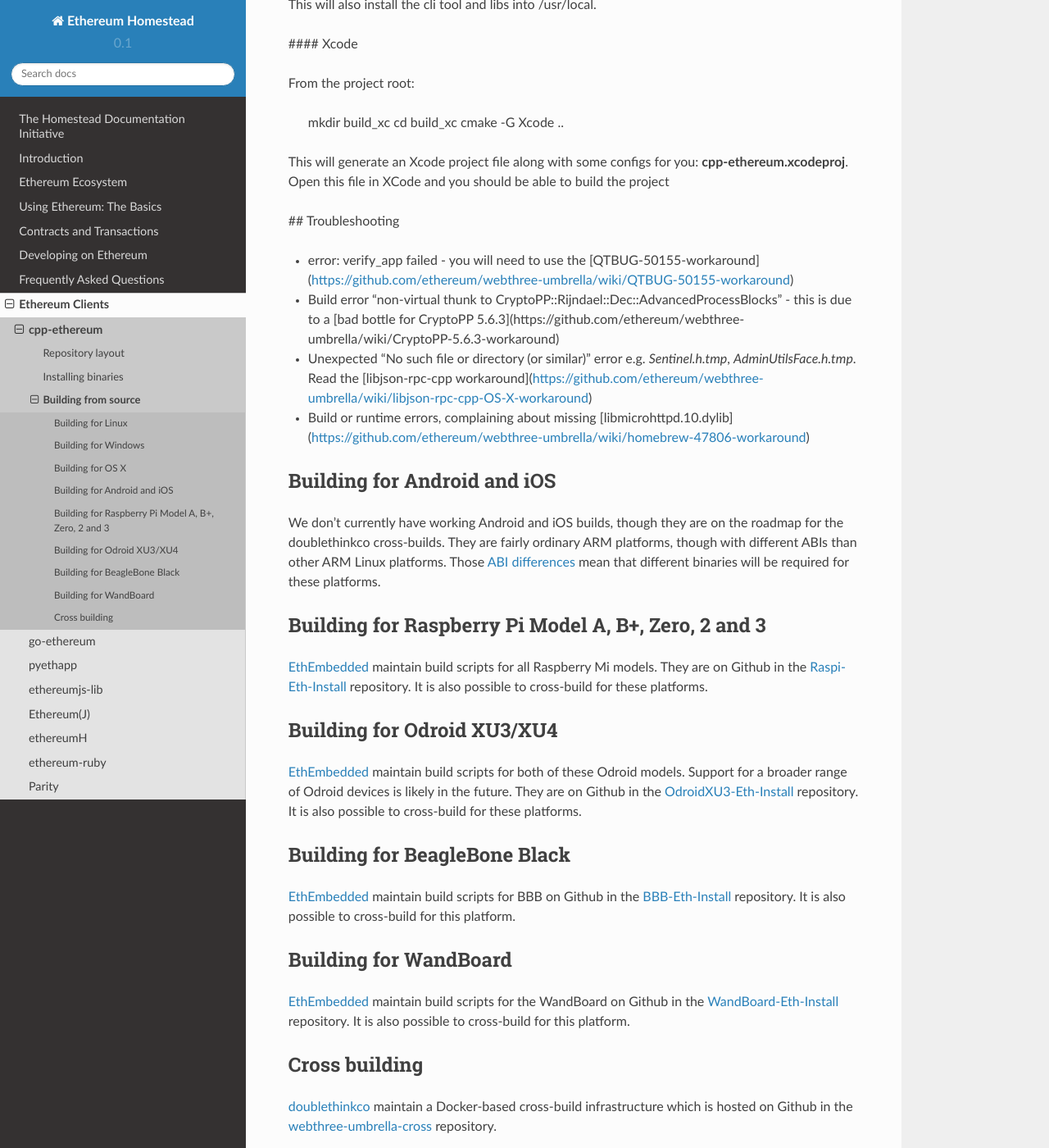
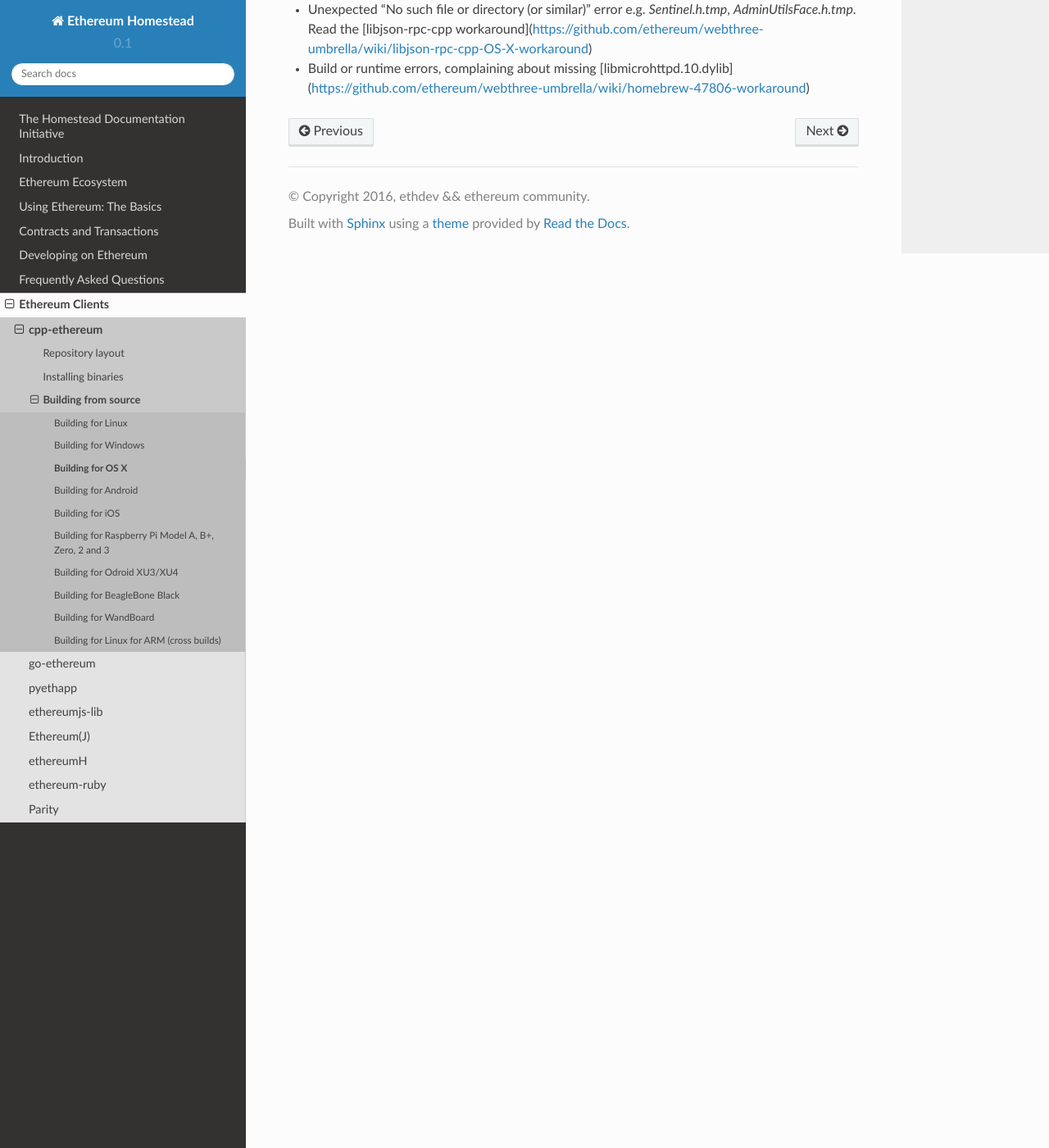
Before and after one commit to ethereum/homestead-guide, a Sphinx documentation site: the page built from source/ethereum-clients/cpp-ethereum/building-from-source/osx.rst, in a window 1280 px wide and 1400 px high, scrolled down 2763 px. Shown: the whole window at 82% size. Built offline with Sphinx 7.4.7 and the Read the Docs theme 2.0.0, drawn with Linux system fonts in a browser that asks for light colours; some of the changed text lies outside the part shown.

Commit message:
Split the building from source instructions for cpp-ethereum out into individual files per platform.

```diff
--- a/source/ethereum-clients/cpp-ethereum/building-from-source.rst
+++ b/source/ethereum-clients/cpp-ethereum/building-from-source/osx.rst
@@ -1,32 +1,3 @@
-
-Building from source
-================================================================================
-
-The cpp-ethereum codebase is written in
-`Modern C++ style <https://msdn.microsoft.com/en-CA/library/hh279654.aspx>`_,
-split across a (probably unnecessarily) large number of libraries and
-applications.   The libraries are dynamically linked (DLLs or SOs), although
-we `plan to support static linkage
-<https://github.com/ethereum/webthree-umbrella/issues/337>`_ soon too.
-
-To get the source code on your machine, the simplest approach is to clone the
-whole `webthree-umbrella <http://github.com/ethereum/webthree-umbrella>`_
-repository (or your fork of it) from Github, with recursive cloning
-enabled, like so: ::
-
-    git clone --recursive https://github.com/ethereum/webthree-umbrella.git
-
-This repository gathers all of the C++ codebase under a single folder using
-`git sub-modules <https://git-scm.com/book/en/v2/Git-Tools-Submodules>`_.
-
-
-
-Building for Linux
---------------------------------------------------------------------------------
-
-Building for Windows
---------------------------------------------------------------------------------
-
 
 Building for OS X
 --------------------------------------------------------------------------------
@@ -157,70 +128,3 @@
 * Build error "non-virtual thunk to CryptoPP::Rijndael::Dec::AdvancedProcessBlocks" - this is due to a [bad bottle for CryptoPP 5.6.3](https://github.com/ethereum/webthree-umbrella/wiki/CryptoPP-5.6.3-workaround)
 * Unexpected "No such file or directory (or similar)" error e.g. `Sentinel.h.tmp`, `AdminUtilsFace.h.tmp`. Read the [libjson-rpc-cpp workaround](https://github.com/ethereum/webthree-umbrella/wiki/libjson-rpc-cpp-OS-X-workaround)
 * Build or runtime errors, complaining about missing [libmicrohttpd.10.dylib](https://github.com/ethereum/webthree-umbrella/wiki/homebrew-47806-workaround)
-
-Building for Android and iOS
---------------------------------------------------------------------------------
-
-We don't currently have working Android and iOS builds, though they are on the
-roadmap for the doublethinkco cross-builds.  They are fairly ordinary ARM
-platforms, though with different ABIs than other ARM Linux platforms.   Those
-`ABI differences <http://doublethink.co/2015/12/31/a-tale-of-two-abis/>`_ mean
-that different binaries will be required for these platforms.
-
-Building for Raspberry Pi Model A, B+, Zero, 2 and 3
---------------------------------------------------------------------------------
-`EthEmbedded <http://EthEmbedded.com>`_
-maintain build scripts for all Raspberry Mi models.
-They are on Github in the
-`Raspi-Eth-Install <https://github.com/EthEmbedded/Raspi-Eth-Install>`_ repository.
-It is also possible to cross-build for these platforms.
-
-Building for Odroid XU3/XU4
---------------------------------------------------------------------------------
-`EthEmbedded <http://EthEmbedded.com>`_
-maintain build scripts for both of these Odroid models.  Support
-for a broader range of Odroid devices is likely in the future.
-They are on Github in the
-`OdroidXU3-Eth-Install <https://github.com/EthEmbedded/OdroidXU3-Eth-Install>`_ repository.
-It is also possible to cross-build for these platforms.
-
-Building for BeagleBone Black
---------------------------------------------------------------------------------
-`EthEmbedded <http://EthEmbedded.com>`_
-maintain build scripts for BBB on Github in the
-`BBB-Eth-Install <https://github.com/EthEmbedded/BBB-Eth-Install>`_ repository.
-It is also possible to cross-build for this platform.
-
-Building for WandBoard
---------------------------------------------------------------------------------
-`EthEmbedded <http://EthEmbedded.com>`_
-maintain build scripts for the WandBoard on Github in the
-`WandBoard-Eth-Install <https://github.com/EthEmbedded/WandBoard-Eth-Install>`_ repository.
-It is also possible to cross-build for this platform.
-
-Cross building
---------------------------------------------------------------------------------
-`doublethinkco <http://doublethink.co>`_
-maintain a Docker-based cross-build infrastructure which is
-hosted on Github in the
-`webthree-umbrella-cross
-<http://github.com/doublethinkco/webthree-umbrella-cross>`_
-repository.
-
-At the time of writing, these cross-built binaries have been successfully used
-on the following devices:
-
-- Jolla Phone (Sailfish OS)
-- Nexus 5 (Sailfish OS)
-- Meizu MX4 Ubuntu Edition (Ubuntu Phone)
-- Raspberry Pi Model B+, Rpi2 (Raspbian)
-- Odroid XU3 (Ubuntu MATE)
-- BeagleBone Black (Debian)
-- Wandboard Quad (Debian)
-- C.H.I.P. (Debian)
-
-Still TODO:
-
-- Tizen
-- Android
-- iOS
--- /dev/null
+++ b/source/ethereum-clients/cpp-ethereum/building-from-source/windows.rst
@@ -0,0 +1,3 @@
+
+Building for Windows
+--------------------------------------------------------------------------------
--- a/source/ethereum-clients/cpp-ethereum/index.rst
+++ b/source/ethereum-clients/cpp-ethereum/index.rst
@@ -7,4 +7,4 @@
 
    repository-layout.rst
    installing-binaries/index.rst
-   building-from-source.rst
+   building-from-source/index.rst
--- a/source/ethereum-clients/cpp-ethereum/installing-binaries/linux-cross-builds.rst
+++ b/source/ethereum-clients/cpp-ethereum/installing-binaries/linux-cross-builds.rst
@@ -1,5 +1,5 @@
 
-Cross-builds for ARM Linux.  Mobile, wearables, SBCs.
+ARM Linux cross-builds for mobile, wearables, SBCs
 --------------------------------------------------------------------------------
 
 `Bob Summerwill <http://bobsummerwill.com>`_, of
@@ -17,7 +17,6 @@
 <https://github.com/doublethinkco/webthree-umbrella-cross>`_
 for a full matrix of platforms and known status.
 
-
 Here are the cross-build binaries from doublethinkco:
 `RELEASED – Cross-build eth binaries for Homestead
 <http://doublethink.co/2016/03/07/released-cross-build-eth-binaries-for-homestead/>`_.
--- a/source/ethereum-clients/cpp-ethereum/installing-binaries/windows-chocolatey.rst
+++ b/source/ethereum-clients/cpp-ethereum/installing-binaries/windows-chocolatey.rst
@@ -1,5 +1,5 @@
 
-Chocolatey NuGet packages for Windows
+Windows Chocolatey NuGet packages
 --------------------------------------------------------------------------------
 
 We aren't generating Chocolatey packages at the time of writing, though we have
```
Also changed, not shown: source/ethereum-clients/cpp-ethereum/building-from-source/android.rst (added, +11 -0 lines), source/ethereum-clients/cpp-ethereum/building-from-source/beaglebone.rst (added, +7 -0 lines), source/ethereum-clients/cpp-ethereum/building-from-source/index.rst (added, +39 -0 lines), source/ethereum-clients/cpp-ethereum/building-from-source/ios.rst (added, +10 -0 lines), source/ethereum-clients/cpp-ethereum/building-from-source/linux-arm.rst (added, +27 -0 lines), source/ethereum-clients/cpp-ethereum/building-from-source/linux.rst (added, +16 -0 lines), source/ethereum-clients/cpp-ethereum/building-from-source/odroid.rst (added, +9 -0 lines), source/ethereum-clients/cpp-ethereum/building-from-source/rpi.rst (added, +8 -0 lines), source/ethereum-clients/cpp-ethereum/building-from-source/wandboard.rst (added, +7 -0 lines), source/ethereum-clients/cpp-ethereum/installing-binaries/index.rst (+8 -0 lines).
